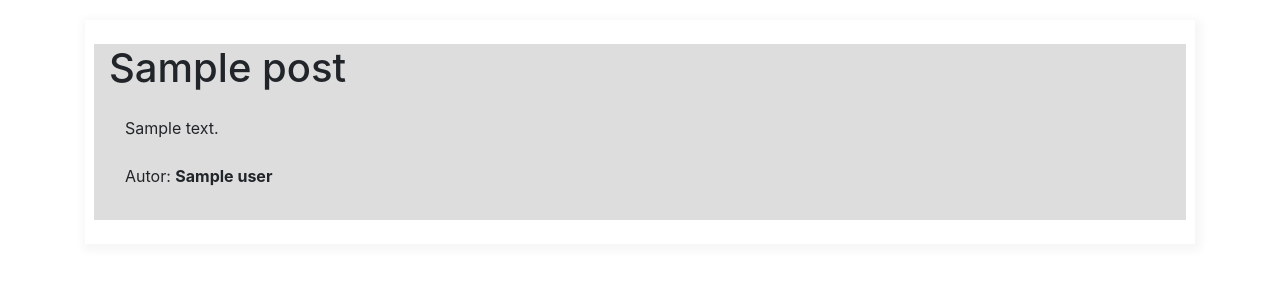
After one commit to cursosymfonyfue/proyecto2021, a Symfony app: template templates/dashboard/index.html.twig in a window 1280 px wide. The commit adds this page. Shown: the top 300 px of the page. Run offline with Twig, Linux system fonts and the light colour scheme; the template is opened without the code that fills it: most values are stand-ins (such as "Sample title", 1, 10 or a date in 2020); some libraries are stand-ins or nearby versions.

Commit message:
Dashboard Controller + twig templates

```diff
--- a/templates/base.html.twig
+++ b/templates/base.html.twig
@@ -6,7 +6,8 @@
         {# Run `composer require symfony/webpack-encore-bundle`
            and uncomment the following Encore helpers to start using Symfony UX #}
         {% block stylesheets %}
-            {#{{ encore_entry_link_tags('app') }}#}
+            <link rel="stylesheet" href="https://stackpath.bootstrapcdn.com/bootstrap/4.4.1/css/bootstrap.min.css" integrity="sha384-Vkoo8x4CGsO3+Hhxv8T/Q5PaXtkKtu6ug5TOeNV6gBiFeWPGFN9MuhOf23Q9Ifjh" crossorigin="anonymous">
+            <link rel="stylesheet" href="https://cdnjs.cloudflare.com/ajax/libs/font-awesome/5.12.1/css/all.min.css" integrity="sha256-mmgLkCYLUQbXn0B1SRqzHar6dCnv9oZFPEC1g1cwlkk=" crossorigin="anonymous" />
         {% endblock %}
 
         {% block javascripts %}
--- /dev/null
+++ b/templates/dashboard/index.html.twig
@@ -0,0 +1,30 @@
+{% extends 'base.html.twig' %}
+
+{% block title %}Dashboard{% endblock %}
+
+{% block body %}
+    {% for post in posts %}
+        <div class="container">
+            <div class="row">
+                <div class="col-12" style="padding-top: 20px">
+                    <div style="box-shadow: 2px 3px 9px 4px rgba(0,0,0,0.04);">
+                        <div class="q-container-show p-4">
+                            <div class="row">
+                                <div class="col" style="background: #DDDDDD">
+                                    <h1 class="q-title-show">{{ post['title'] }}</h1>
+                                    <div class="q-display p-3">
+                                        <p class="d-inline"> {{ post['content'] }} </p>
+                                        <p class="pt-4">Autor: <strong> {{ post['user'] }} </strong></p>
+                                    </div>
+                                </div>
+                            </div>
+                        </div>
+                    </div>
+                </div>
+            </div>
+        </div>
+        {% for comment in post['comments'] %}
+            {#                <p> {{ comment['user'] }} </p>#}
+        {% endfor %}
+    {% endfor %}
+{% endblock %}
```
Also changed, not shown: src/Controller/DashboardController.php (added, +25 -0 lines).
